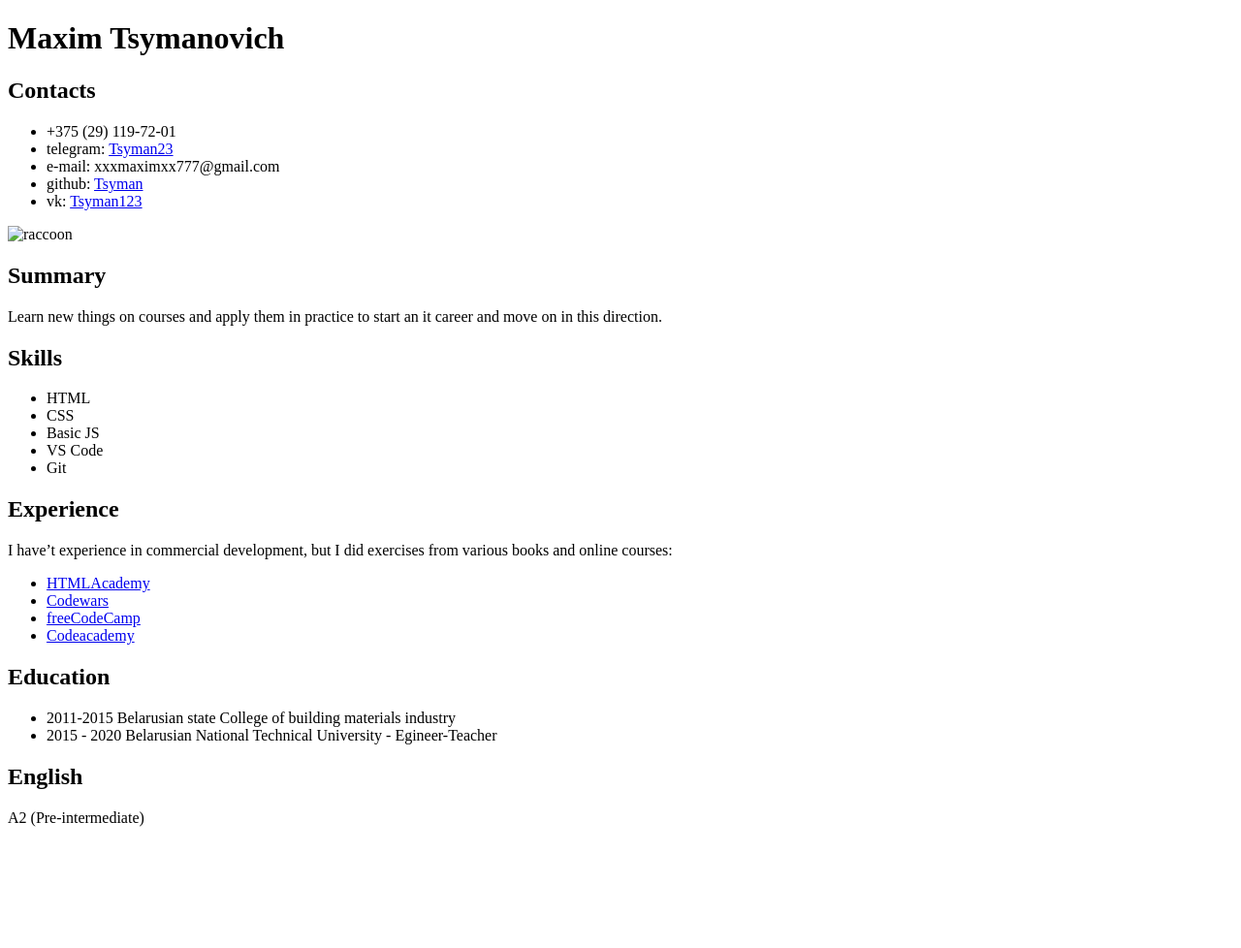
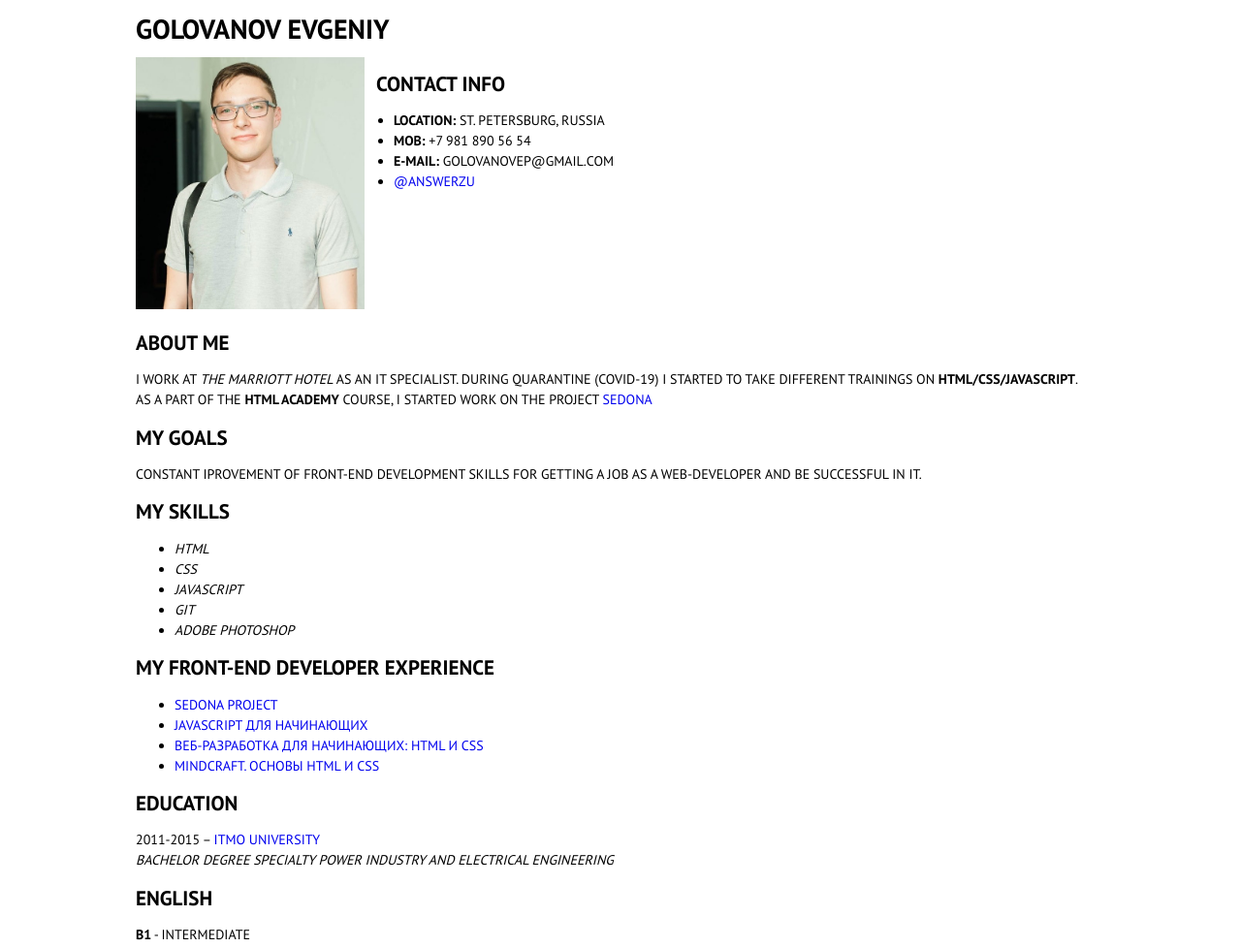
Before and after one commit to Answerzu/rsschool-cv, a plain HTML site: page index.html in a window 1280 px wide. Shown: the whole page at 97% size. Before the commit the page ends 869 px from the top, so only its background shows below. Drawn offline with Linux system fonts and the light colour scheme.

Commit message:
feat: add html file

```diff
--- a/index.html
+++ b/index.html
@@ -1,64 +1,68 @@
-<!DOCTYPE html>
+<!doctype html>
 <html lang="en">
+
 <head>
-    <meta charset="UTF-8">
-    <meta name="viewport" content="width=device-width, initial-scale=1.0">
-    <link rel="stylesheet" href="styles.css">
-    <title>Document</title>
+	<meta charset="utf-8">
+	<title>Golovanov CV</title>
+	<meta http-equiv="x-ua-compatible" content="ie=edge">
+	<link href="https://fonts.googleapis.com/css2?family=PT+Sans:wght@400;700&display=swap" rel="stylesheet">
+	<link rel="stylesheet" href="style.css">
 </head>
+
 <body>
-    <div class="container">
-      <header class="header">
-        <div>
-        <h1>Maxim Tsymanovich</h1>
-          <h2>Contacts</h2>
-          <ul>
-            <li>+375 (29) 119-72-01</li>
-            <li>telegram: <a href="https://t.me/Tsyman23">Tsyman23</a></li>
-            <li>e-mail: xxxmaximxx777@gmail.com</li>
-            <li>github: <a href="https://github.com/Tsyman">Tsyman</a></li>
-            <li> vk: <a href="https://vk.com/tsyman123">Tsyman123</a></li>
+	<main>
+		<header>
+			<h1>Golovanov Evgeniy</h1>
+			<div class="header">
+				<section>
+					<h2 class="visuallyHidden">Photo</h2>
+					<img src="img/avatar.jpg" alt = "Logo Sedona" width="236" height="260">
+				</section>
+				<section class="contactsBlock">
+					<h2>Contact info</h2>
+						<ul class="contactsList">
+							<li><b>Location:</b> St. Petersburg, Russia</li>
+							<li><b>Mob:</b> +7 981 890 56 54</li>
+							<li><b>E-mail:</b> golovanovep@gmail.com</li>
+							<li><a href="https://github.com/Answerzu">@answerzu</a></li>
 						</ul>
-        </div>
-        <div>
-          <img src="img/image.jpg." alt="raccoon">
+				</section>
 			</div>
 		</header>
-    <main>
-      <div>
-        <h2>Summary</h2>
-          <p> Learn new things on courses and apply them in practice to start an it career and move on in this direction.</p>
-        <h2>Skills</h2>
+		<section>
+			<h2>About me</h2>
+			<p>I work at <i>the Marriott Hotel</i> as an IT Specialist. During quarantine (COVID-19) I started to take different trainings on <b>html/css/javascript</b>.<br>As a part of the <b>HTML Academy</b> course, I started work on the project <a href="https://github.com/Answerzu/Sedona">Sedona</a></p>
+		</section>
+		<section>
+			<h2>My goals</h2>
+			<p>Constant iprovement of front-end development skills for getting a job as a web-developer and be successful in it.</p>
+		</section>
+		<section>
+			<h2>My skills</h2>
 			<ul>
-            <li>HTML</li>
-            <li>CSS</li>
-            <li>Basic JS</li>
-            <li>VS Code</li>
-            <li>Git</li>
+				<li> <i>HTML</i> </li>
+				<li> <i>CSS</i> </li>
+				<li> <i>JavaScript</i> </li>
+				<li> <i>Git</i> </li>
+				<li> <i>Adobe Photoshop</i> </li>
 			</ul>
-      </div>
-      <div>
-        <h2>Experience</h2>
-          <p>I have’t experience in commercial development, but I did exercises from various books and online courses:</p>
+		</section>
+		<section>
+			<h2>My front-end developer experience</h2>
 			<ul>
-            <li><a href="https://htmlacademy.ru/profile/id1262227">HTMLAcademy</a><a></li>
-            <li><a href="https://www.codewars.com/users/Tsyman">Codewars</a><a></li>
-            <li><a href="https://www.freecodecamp.org/tsyman">freeCodeCamp</a><a></li>
-            <li><a href="https://www.codecademy.com/profiles/Tsyman">Codeacademy</a><a></li>
+				<li> <a href="https://github.com/Answerzu/Sedona">Sedona Project</a></li>
+				<li> <a href="https://stepik.org/cert/357913">JavaScript для начинающих</a></li>
+				<li> <a href="https://stepik.org/course/38218">Веб-разработка для начинающих: HTML и CSS</a></li>
+				<li> <a href="https://stepik.org/course/52164">Mindcraft. Основы HTML и CSS</a></li>
 			</ul>
-      </div>
-      <div>
+		</section>
+		<section>
 			<h2>Education</h2>
-          <ul>
-            <li>2011-2015 Belarusian state College of building materials industry</li>
-            <li>2015 - 2020 Belarusian National Technical University - Egineer-Teacher</li>
-          </ul>
-      </div>
-      <div>
+			<p>2011-2015 – <a href="https://en.itmo.ru/">ITMO University</a><br><i>Bachelor degree specialty Power industry and electrical engineering</i></p>
+		</section>
+		<section>
 			<h2>English</h2>
-        <p>A2 (Pre-intermediate)</p>
-      </div>
+			<p> <b>B1</b> - Intermediate</p>
+		</section>
 	</main>
-</div>
 </body>
-</html>
```
Lines whose indentation alone changed are shown as unchanged.
